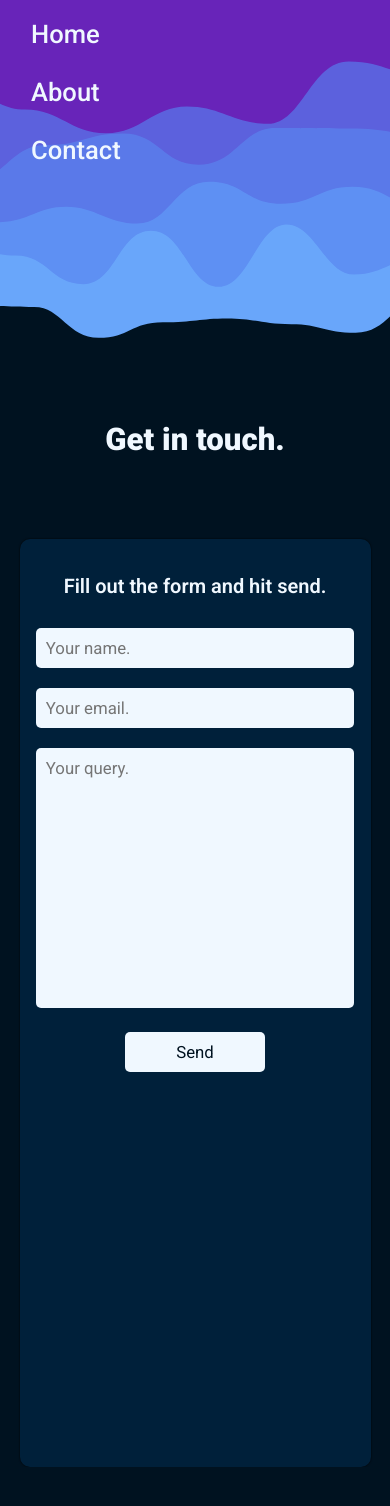
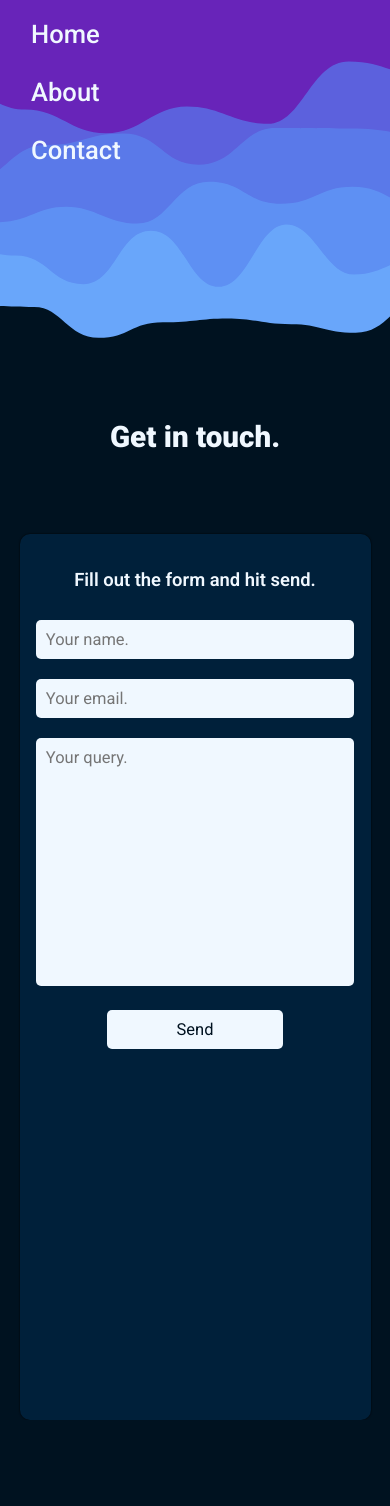
Before and after one commit to jose-few/portfolio, a SvelteKit app: page /contact in a window 390 px wide. Shown: the top 1506 px of the page. Built offline with nearby package versions, Linux system fonts and the light colour scheme; a web font is replaced by a local one.

Commit message:
Super smal screen css

```diff
--- a/src/routes/contact/+page.svelte
+++ b/src/routes/contact/+page.svelte
@@ -120,10 +120,10 @@
     }
     @media screen and (max-width: 600px) {
         form {
-            height: 110svh;
+            height: 95svh;
             width: 90svw;
             min-width: 90svw;
-            min-height: 100svh;
+            min-height: 90svh;
         }
         h1 {
             font-size: 1.95rem;
@@ -142,4 +142,28 @@
             font-size: 1.05rem;
         }
     }
+    @media screen and (max-width: 500px) {
+        form {
+            height: 105svh;
+            width: 90svw;
+            min-width: 90svw;
+            min-height: 105svh;
+        }
+        h1 {
+            font-size: 1.85rem;
+        }
+        h4 {
+            font-size: 1.15rem;
+        }
+        #form_name, #form_email, #form_msg {
+            min-width: 85%;
+            font-size: 1.03rem;
+        }
+        button {
+            width: 50%;
+            min-width: 45%;
+            color: #001220;
+            font-size: 1.03rem;
+        }
+    }
 </style>
```
